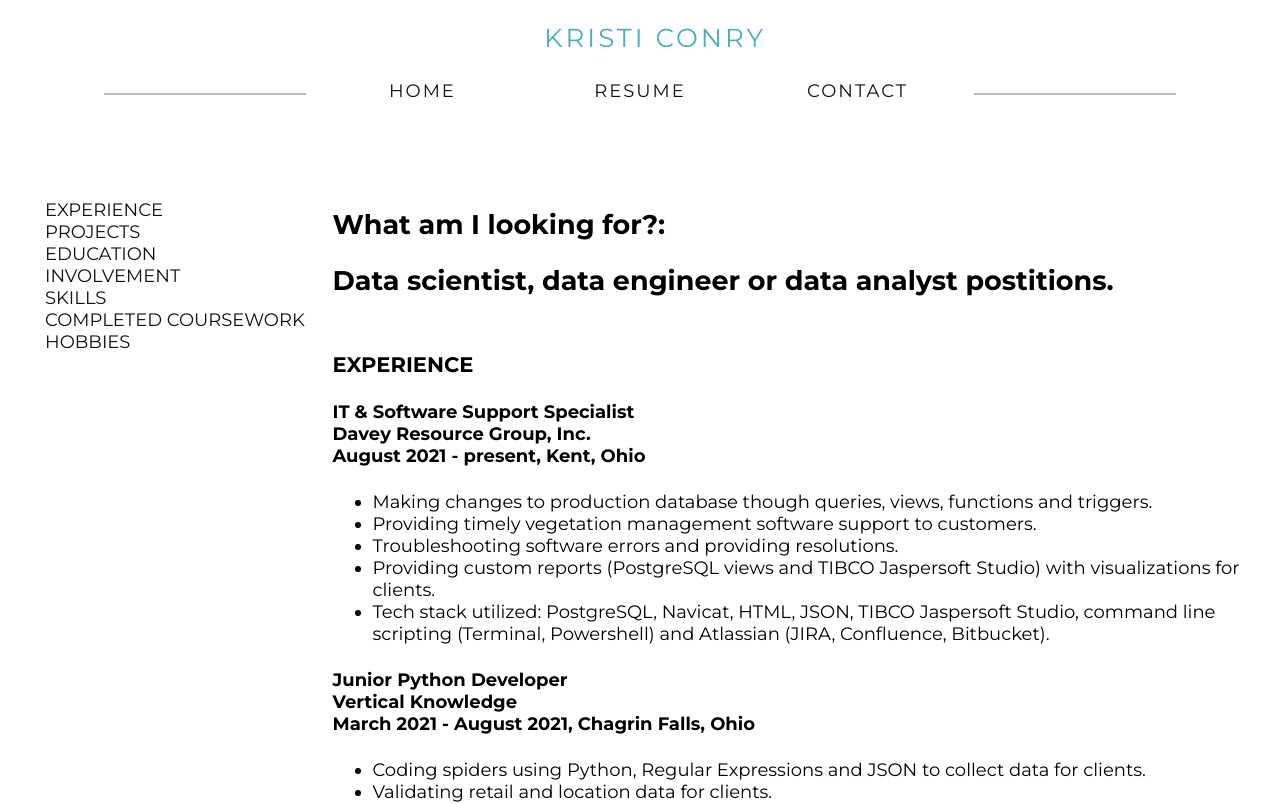
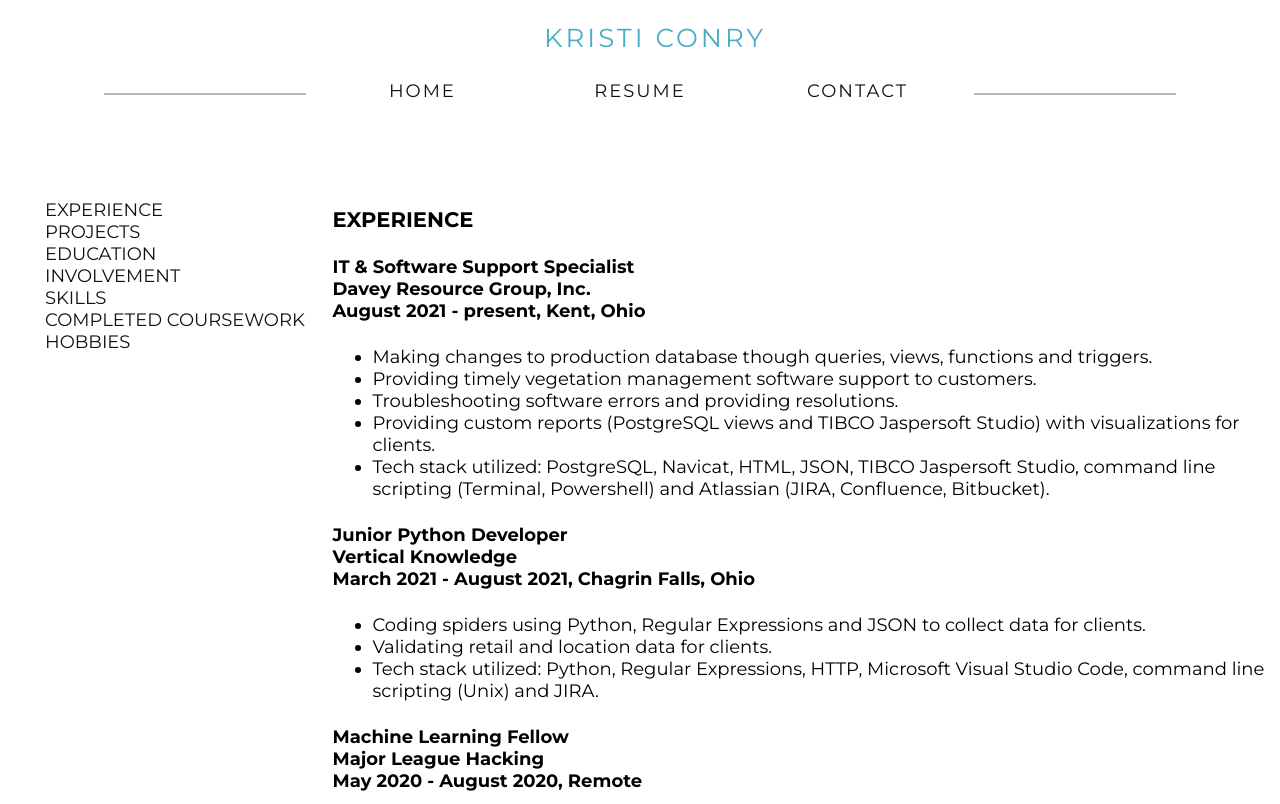
Before and after one commit to ktakattack/website, an Angular app: page /resume in a window 1280 px wide. Shown: the top 804 px of the page. Built offline with nearby package versions, Linux system fonts and the light colour scheme.

Commit message:
removing copy

```diff
--- a/src/app/resume/resume.component.html
+++ b/src/app/resume/resume.component.html
@@ -27,9 +27,9 @@
     </nav>
 
     <article>
-        <h2>What am I looking for?: <br /></h2>
-        <h2>Data scientist, data engineer or data analyst postitions. <br /><br />
-        </h2>
+        <!-- <h2>What am I looking for?: <br /></h2> -->
+        <!-- <h2>Data scientist, data engineer or data analyst postitions. <br /><br /> -->
+        <!-- </h2> -->
 
         <h3>
             <a name="EXPERIENCE">EXPERIENCE</a>
```
